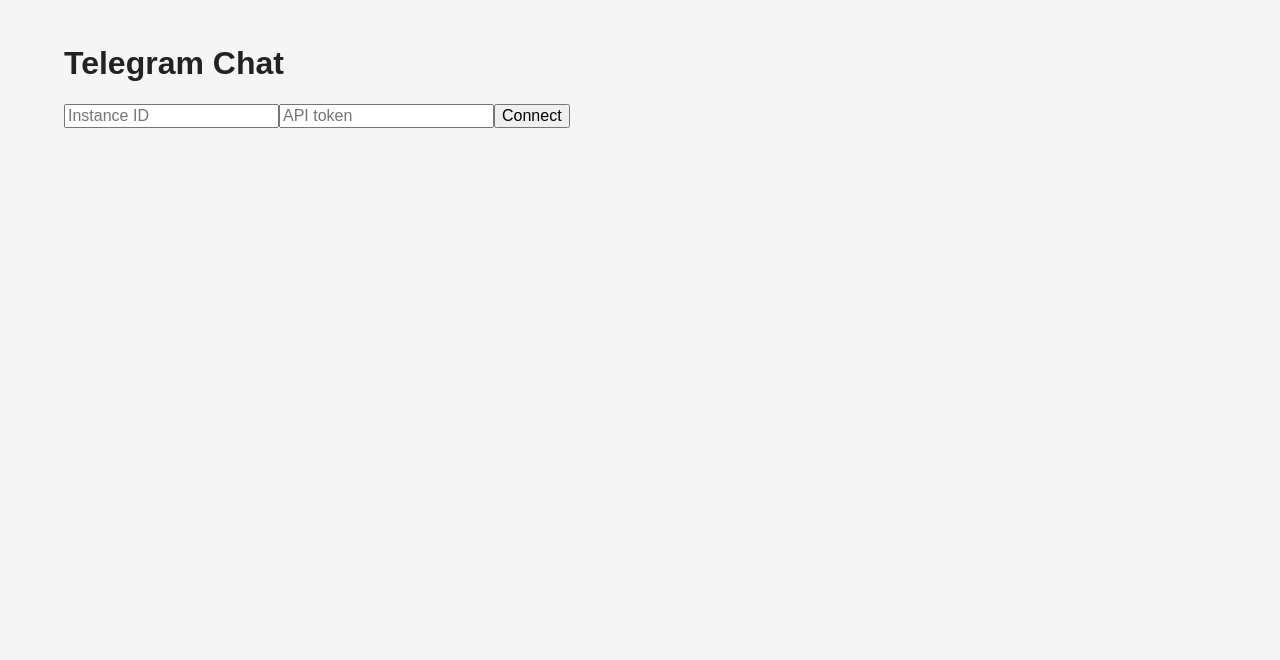
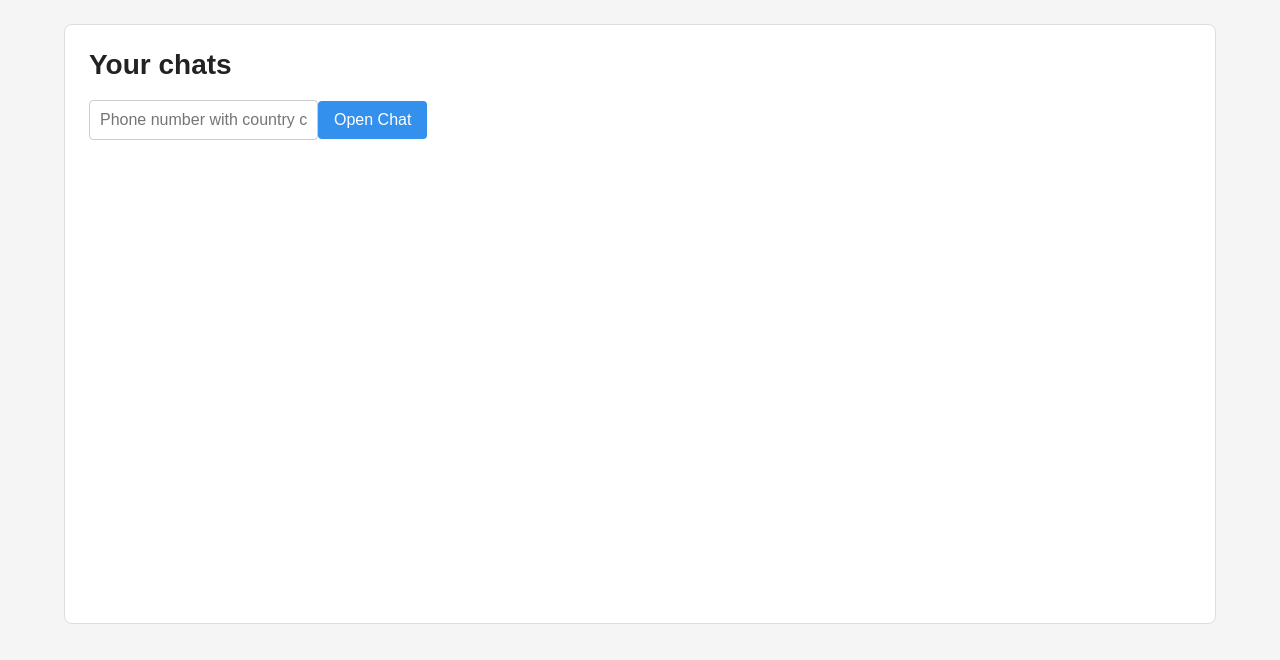
Before and after one commit to OwlInsideTheCode/Green_API_TG-Chat, a React (Vite) app: page / in a window 1280 px wide. Shown: the top 660 px of the page. Built offline with nearby package versions, Linux system fonts and the light colour scheme.

Commit message:
Add incoming messages

```diff
--- a/src/App.jsx
+++ b/src/App.jsx
@@ -11,7 +11,22 @@
   const [phone, setPhone] = useState('')
   const [activePhone, setActivePhone] = useState('')
   const [messages, setMessages] = useState('')
-  const [chatMessages, setChatMessages] = useState([])
+  // const [chatMessages, setChatMessages] = useState([])
+  const [chatMessages, setChatMessages] = useState([
+  {
+    id: 1,
+    text: "Hey! What's up?",
+    phone: '1234567890',
+    direction: 'incoming'
+  },
+  {
+    id: 2,
+    text: "Just chilling. You?",
+    phone: '1234567890',
+    direction: 'outgoing'
+  }
+])
+  const devMode = true
 
   async function handleSubmit(event) {
     event.preventDefault()
@@ -96,7 +111,36 @@
         return
       }
 
-      console.log('Received:', data)
+      const notification = data.body
+
+if (
+  notification.typeWebhook === 'incomingMessageReceived' &&
+  notification.messageData.typeMessage === 'textMessage' &&
+  notification.senderData.chatType === 'user' &&
+  notification.senderData.senderPhoneNumber
+) {
+  const newMessage = {
+    id: notification.idMessage,
+    text: notification.messageData.textMessageData.textMessage,
+    phone: String(notification.senderData.senderPhoneNumber),
+    direction: 'incoming'
+  }
+
+  setChatMessages(function (prevMessages) {
+    const alreadyExists = prevMessages.some(function (message) {
+      return message.id === newMessage.id &&
+        message.phone === newMessage.phone
+    })
+
+    if (alreadyExists) {
+      return prevMessages
+    }
+
+    return [...prevMessages, newMessage]
+  })
+}
+
+await deleteNotification(data.receiptId)
     }
 
     async function deleteNotification(receiptId) { // ? docs
@@ -133,7 +177,7 @@
 
   return (
     <div className="app">
-      {!isConnected ? (
+      {!isConnected && !devMode ? (
         <LoginForm
           instanceId={instanceId}
           apiToken={apiToken}
```
